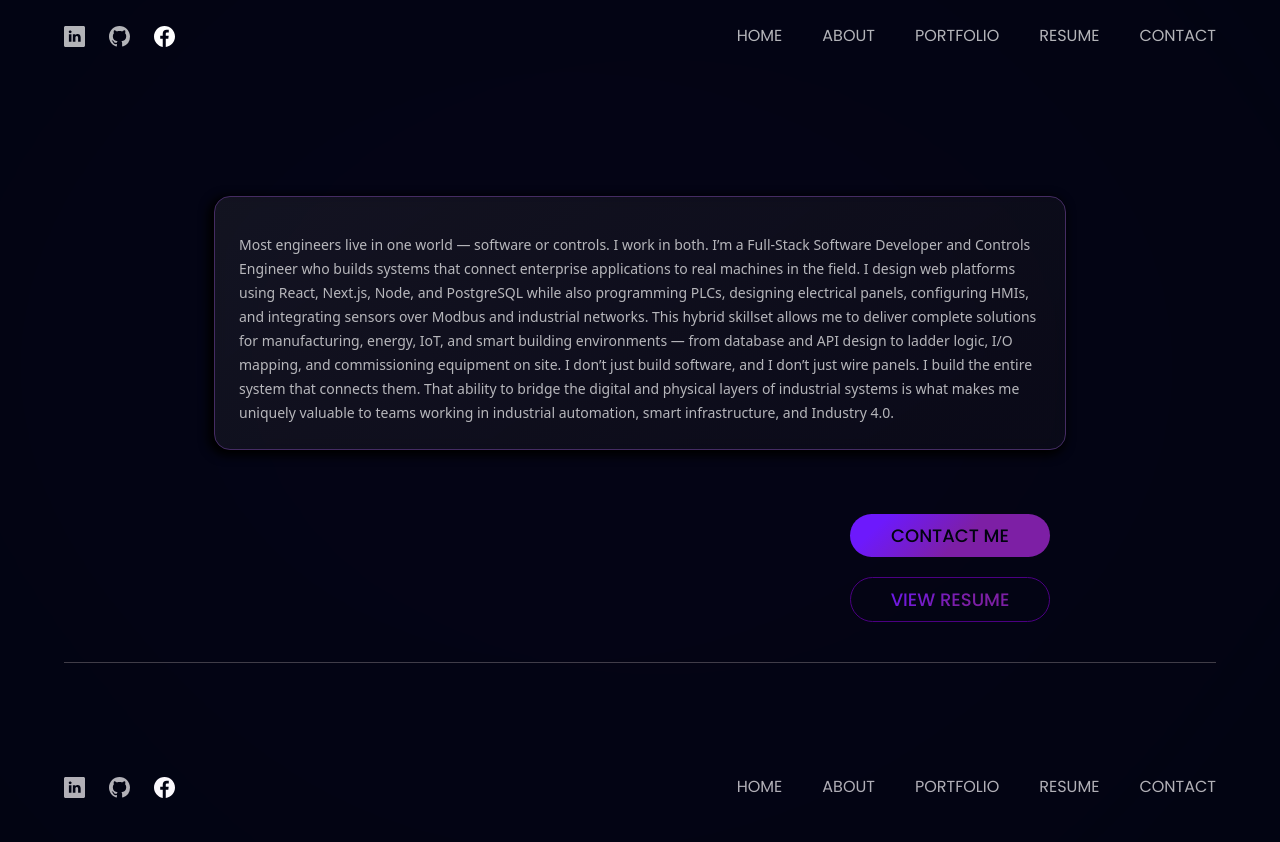
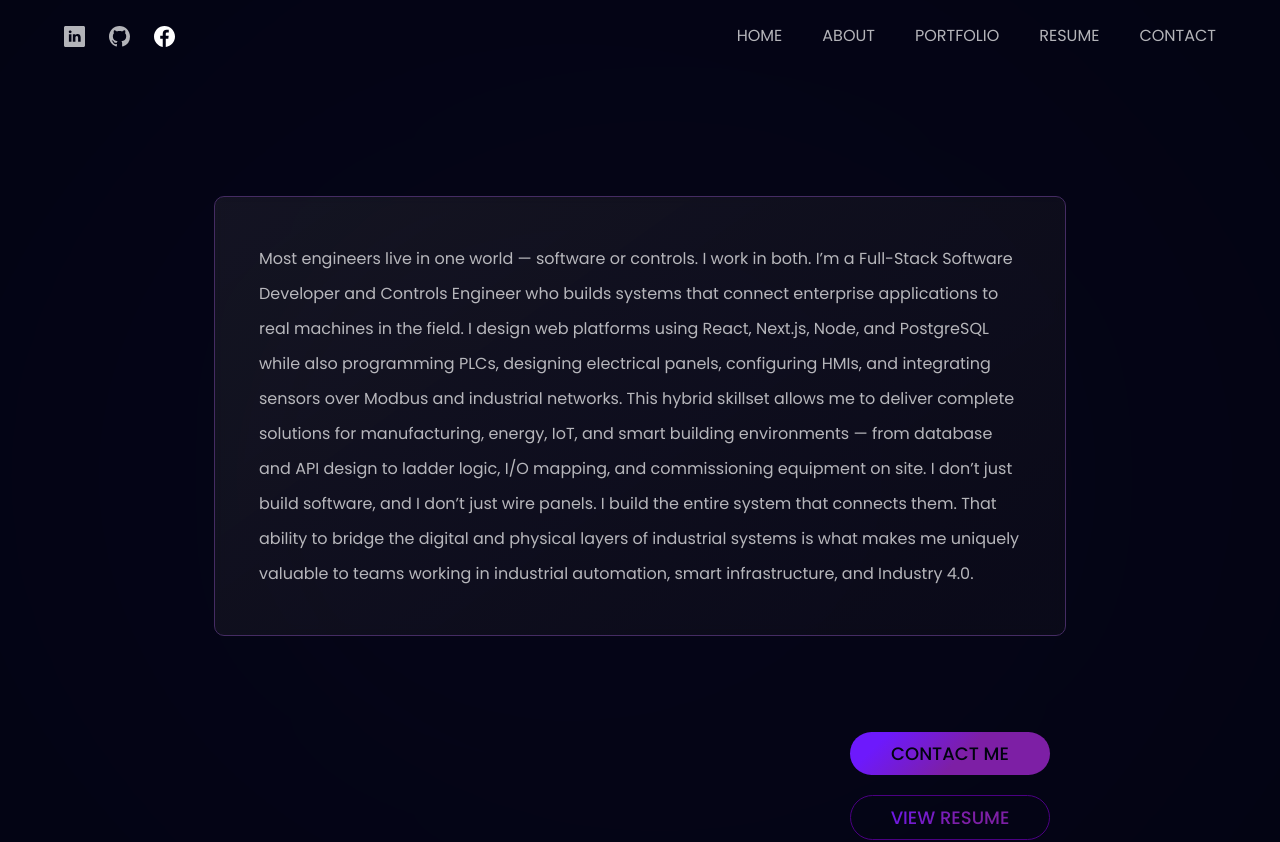
Before and after one commit to NicBab/resume-portfolio, a React (Vite) app: page /about in a window 1280 px wide. Shown: the top 842 px of the page. Built offline with nearby package versions, Linux system fonts and the light colour scheme.

Commit message:
about page needs work

```diff
--- a/src/components/about/About.jsx
+++ b/src/components/about/About.jsx
@@ -1,75 +1,29 @@
-// import { BUTTON, SecBtn } from "../index/components.index";
-// import { Link } from "react-router-dom";
-// import styles from "../../style";
-// import { bioData } from "../../constants/bio-data/bio-data-index";
-// import { FeatureCard } from "../index/components.index";
-
-// const About = () => {
-//   return (
-//     <div
-//       className={`bg-primary ${styles.paddingX} ${styles.flexCenter} flex-col`}
-//     >
-//       <div className="absolute z-[0] w-[80%] h-[80%] rounded-full purple__gradient opacity-[.25]" />
-//       <div className="mt-20 z-[1]">
-//         <div
-//           className="flex flex-col p-6 w-[300px] rounded-[10px] mt-5 xs:w-auto md:max-w-[900px]"
-//         >
-//           {bioData.map((p, index) => (
-//             <FeatureCard key={index} {...p} />
-//           ))}
-//         </div>
-//         <div className="flex items-end self-end flex-col p-10 ">
-//           <Link to="/contact">
-//             <BUTTON varinat="primary" name="CONTACT ME" />
-//           </Link>
-//           <Link to="/resume">
-//             <BUTTON variant="secondary" name="VIEW RESUME" />
-//           </Link>
-//         </div>
-//       </div>
-//     </div>
-//   );
-// };
-
-// export default About;
-
-import { BUTTON, SecBtn, GlassCard } from "../index/components.index";
+import { BUTTON, SecBtn } from "../index/components.index";
 import { Link } from "react-router-dom";
 import styles from "../../style";
 import { bioData } from "../../constants/bio-data/bio-data-index";
+import { FeatureCard } from "../index/components.index";
 
 const About = () => {
   return (
     <div
-      className={`relative bg-primary ${styles.paddingX} ${styles.flexCenter} flex-col`}
+      className={`bg-primary ${styles.paddingX} ${styles.flexCenter} flex-col`}
     >
       <div className="absolute z-[0] w-[80%] h-[80%] rounded-full purple__gradient opacity-[.25]" />
-
       <div className="mt-20 z-[1]">
         <div
-          className="flex flex-col gap-4 p-6 w-[300px] rounded-[10px] mt-5 xs:w-auto md:max-w-[900px]"
+          className="flex flex-col p-6 w-[300px] rounded-[10px] mt-5 xs:w-auto md:max-w-[900px]"
         >
           {bioData.map((p, index) => (
-            <GlassCard key={index} className="p-6">
-              {p.title && (
-                <h3 className="font-poppins font-semibold text-white text-[18px]">
-                  {p.title}
-                </h3>
-              )}
-
-              <p className="mt-3 text-dimWhite text-[14px] leading-[24px]">
-                {p.content ?? p.text ?? p.description}
-              </p>
-            </GlassCard>
+            <FeatureCard key={index} {...p} />
           ))}
         </div>
-
-        <div className="flex items-end self-end flex-col p-10">
+        <div className="flex items-end self-end flex-col p-10 ">
           <Link to="/contact">
-            <BUTTON name="CONTACT ME" />
+            <BUTTON varinat="primary" name="CONTACT ME" />
           </Link>
           <Link to="/resume">
-            <SecBtn name="VIEW RESUME" />
+            <BUTTON variant="secondary" name="VIEW RESUME" />
           </Link>
         </div>
       </div>
```
